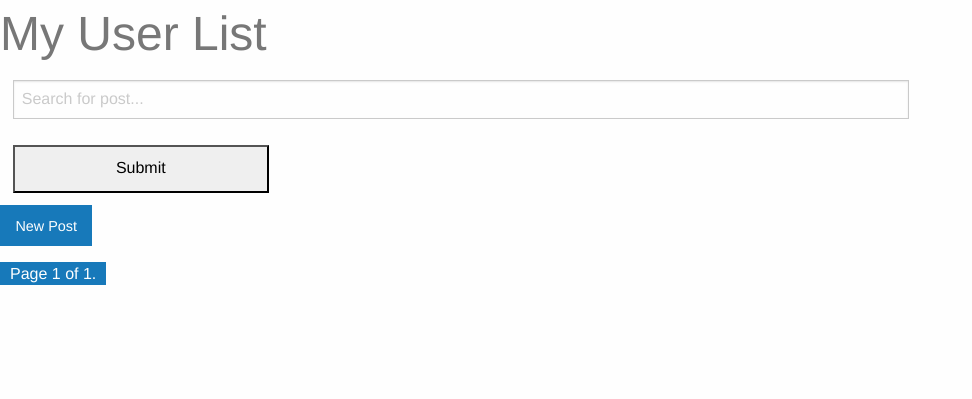
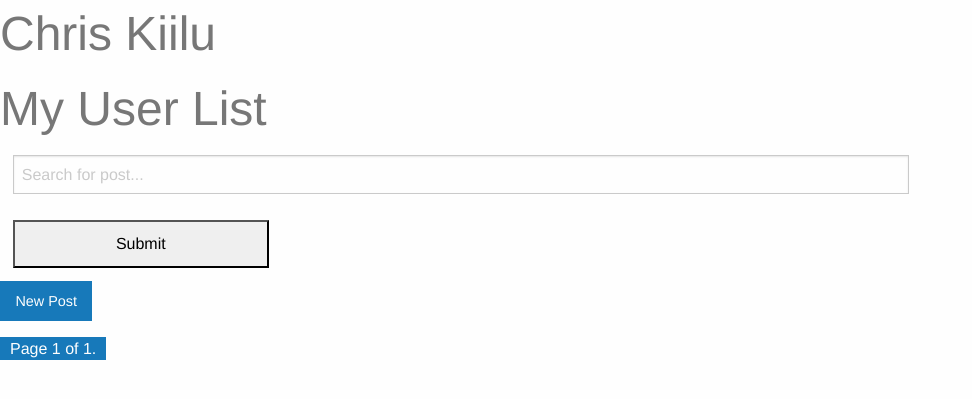
Before and after one commit to meshnesh/django-blog, a Django app: page / in a window 1280 px wide. Shown: the top 399 px of the page, without its empty margins (0-972 px from the left). Run offline with Django 3.2, Linux system fonts and the light colour scheme; data that the repository does not hold is empty; some libraries are stand-ins or nearby versions.

Commit message:
Link to home page created

```diff
--- a/blog/templates/base.html
+++ b/blog/templates/base.html
@@ -25,6 +25,9 @@
 
 		{% include "messages_disp.html" %}
 
+
+		<a href="{% url 'blog:list' %}"><h1 class="row column small-8">Chris Kiilu</h1></a>
+
 		<div class="container">
 			{% block content %}
 			{% endblock content%}
```
Also changed, not shown: jester/media_cdn/Nonesnake-medicine.jpg (added).
